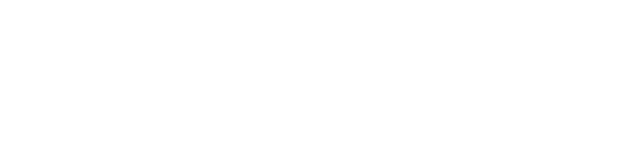
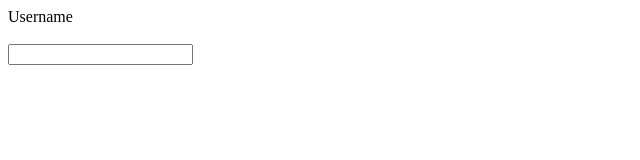
Before and after one commit to tangthientu/ktmonmoitruong, a plain HTML site: page index.html in a window 1280 px wide. Shown: the whole page, without its empty margins (0-640 px from the left). Drawn offline with Linux system fonts and the light colour scheme.

Commit message:
khanhduy commit

```diff
--- a/index.html
+++ b/index.html
@@ -7,6 +7,8 @@
     <title>Document</title>
 </head>
 <body>
-
+    <label>Username</label>
+    <br><br>
+    <input type="text" id="txtUserName" name="txtUserName"><br><br>
 </body>
 </html>
```
